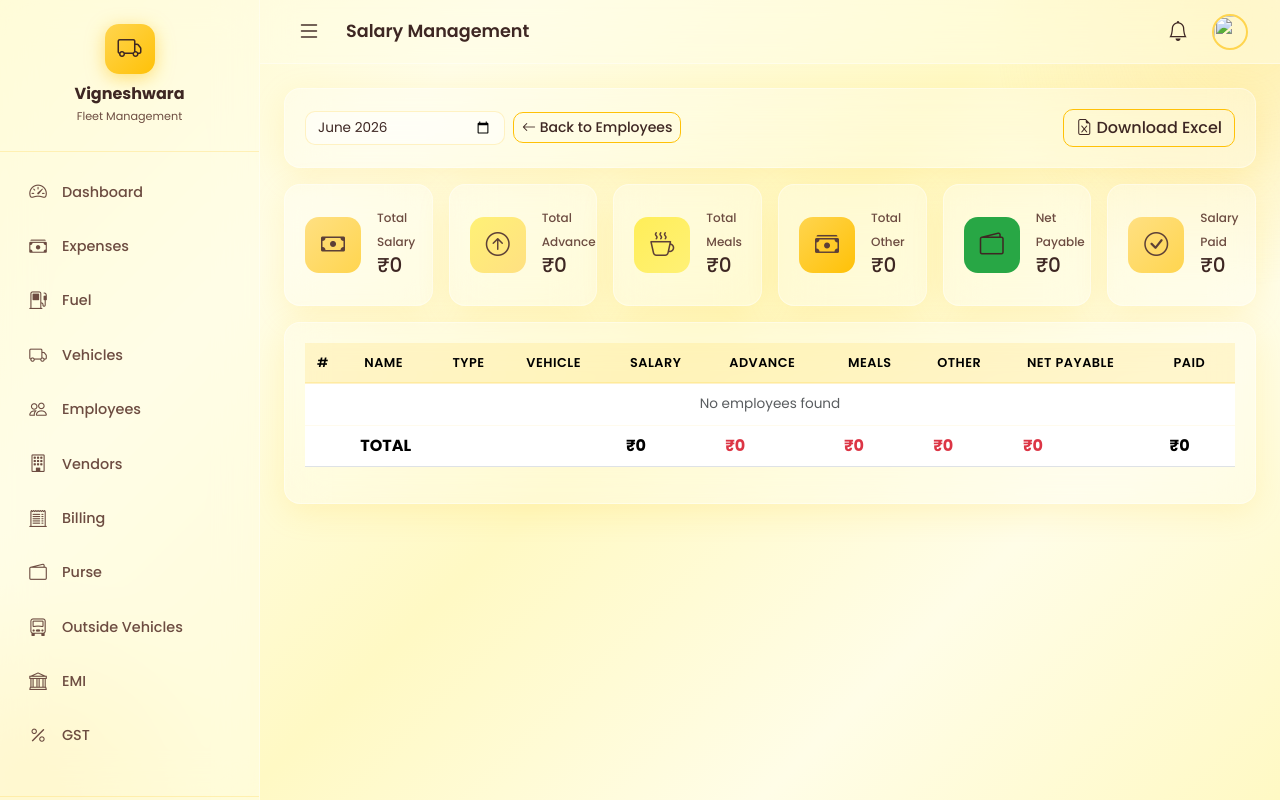
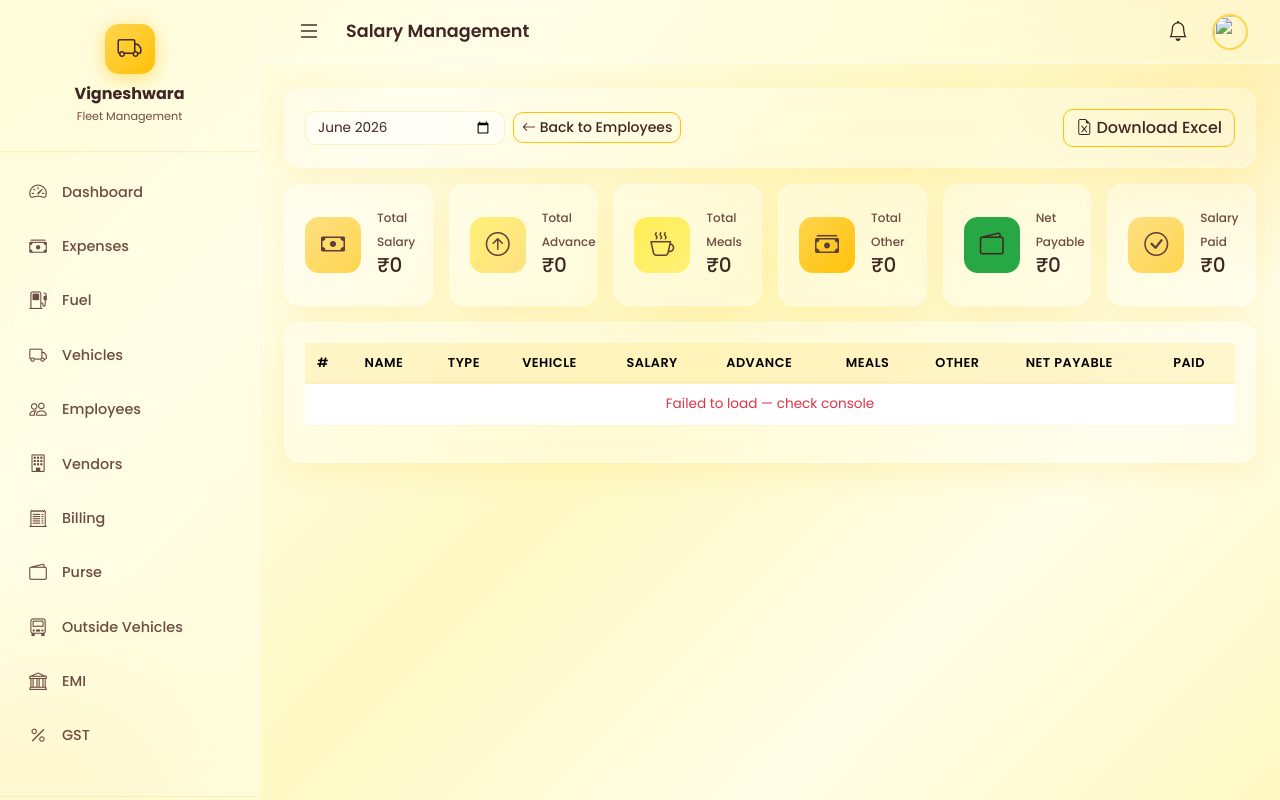
Before and after one commit to Sathwikreddythummala/vig-app, a FastAPI app: template templates/salaries.html in a window 1280 px wide. Run offline with FastAPI, Linux system fonts and the light colour scheme; the template is opened without the code that fills it, so the values that code supplies are empty; some libraries are stand-ins or nearby versions.

Commit message:
Add error handling to salaries page API call
Co-Authored-By: Claude Sonnet 4.6 <noreply@anthropic.com>

```diff
--- a/templates/salaries.html
+++ b/templates/salaries.html
@@ -48,6 +48,7 @@ document.addEventListener('DOMContentLoaded', () => {
 async function loadSalaries() {
     const month = document.getElementById('salaryMonth').value;
     const res = await fetch('/drivers/api/salaries?month=' + month);
+    if (!res.ok) { console.error('Salary API error', res.status); document.getElementById('salaryTable').innerHTML = '<tr><td colspan="10" class="text-center text-danger">Failed to load — check console</td></tr>'; return; }
     const data = await res.json();
     const rows = data.salaries || [];
     const t = data.totals || {};
```
